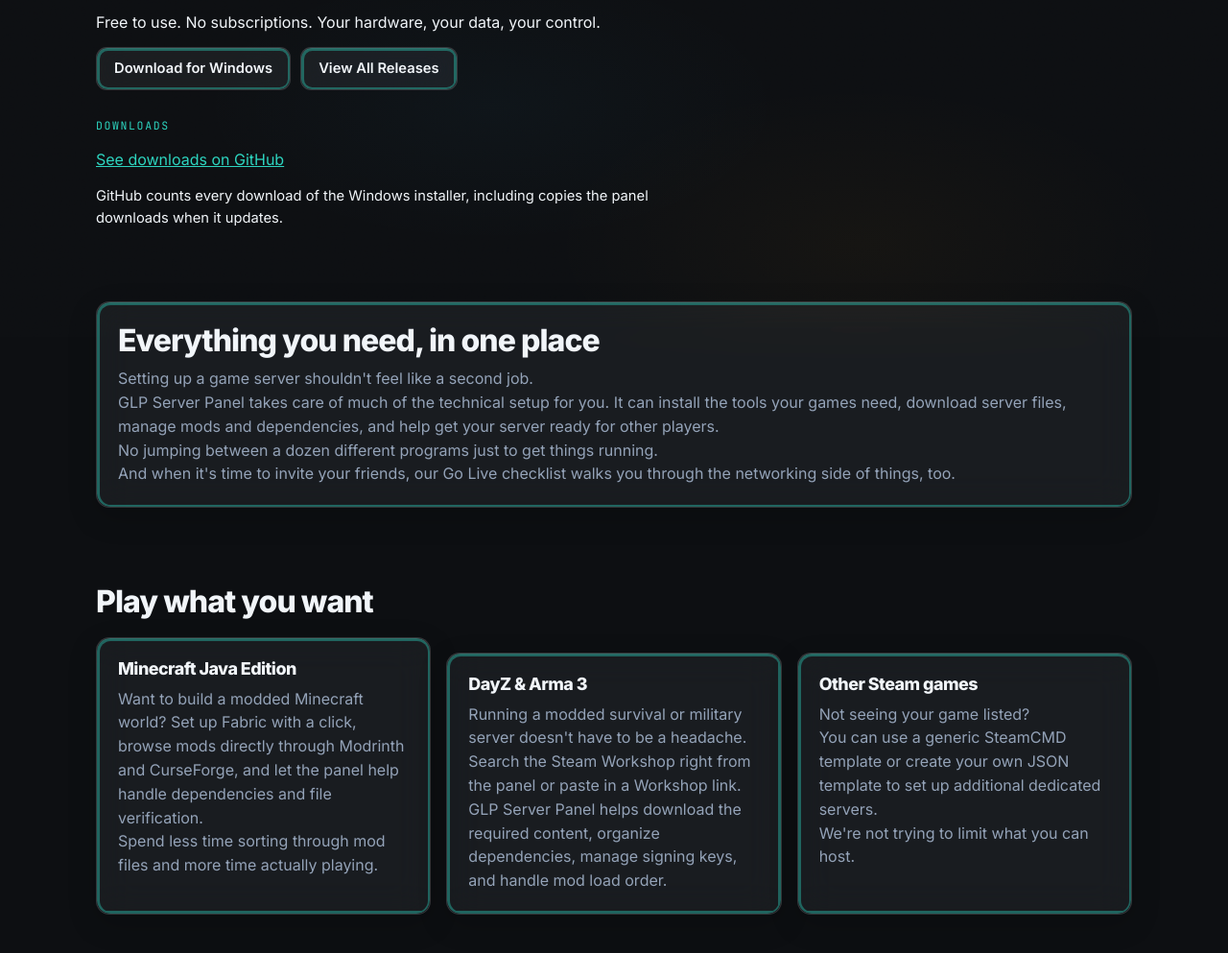
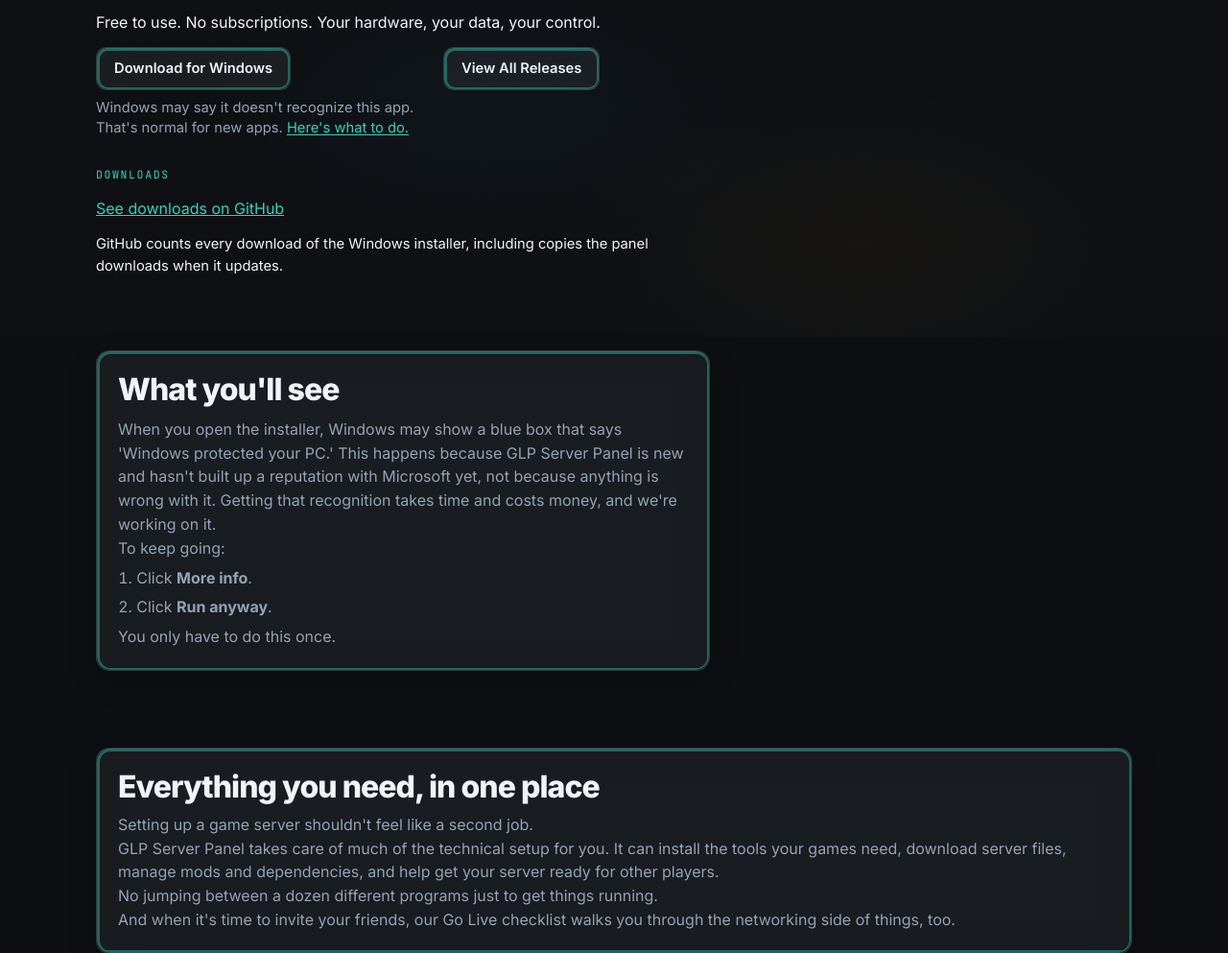
Before and after one commit to GettinLowProductions/GLP-Panel, a plain HTML site: page index.html in a window 1280 px wide. Shown: the part 449-1442 px from the top of the page at 96% size. Drawn offline with Linux system fonts and the light colour scheme; no server answers.

Commit message:
Explain the Windows unrecognized-app message under each download button

```diff
--- a/css/panel.css
+++ b/css/panel.css
@@ -108,3 +108,55 @@ h1, h2, h3, p, li, a {
 .site-footer .footer-brand {
   margin-bottom: 0;
 }
+
+.download-with-note {
+  display: flex;
+  flex-direction: column;
+  align-items: flex-start;
+  gap: 8px;
+  max-width: 22rem;
+}
+
+.hero-inner .actions,
+.cta-actions {
+  align-items: flex-start;
+}
+
+.windows-note-link {
+  margin: 0;
+  max-width: 22rem;
+  font-size: 0.92rem;
+  font-weight: 400;
+  line-height: 1.45;
+  color: var(--muted);
+}
+
+.hero-inner .windows-note-link {
+  margin-bottom: 0;
+  max-width: 22rem;
+}
+
+.windows-note-link a {
+  color: var(--cyan);
+  text-decoration: underline;
+  text-underline-offset: 2px;
+}
+
+.windows-note-link a:hover {
+  color: #fff;
+}
+
+.windows-note-box {
+  border-color: var(--line-strong);
+  box-shadow: inset 3px 0 0 var(--cyan);
+  max-width: 40rem;
+}
+
+.windows-note-box h2 {
+  margin-bottom: 10px;
+}
+
+#windows-note:target {
+  outline: 2px solid var(--cyan);
+  outline-offset: 4px;
+}
--- a/index.html
+++ b/index.html
@@ -54,13 +54,31 @@
         <p>Turn your Windows PC into a game server host, manage multiple games from one place, and invite your friends to play. Whether you're setting up your first Minecraft world or managing a heavily modded DayZ server, we've made the process as straightforward as possible.</p>
         <p>Free to use. No subscriptions. Your hardware, your data, your control.</p>
         <div class="actions">
-          <a class="btn btn-primary" id="download-btn" href="https://github.com/CarterCanDo/GLP-Server-Panel-Releases/releases/latest">Download for Windows<span id="download-version"></span></a>
+          <div class="download-with-note">
+            <a class="btn btn-primary" id="download-btn" href="https://github.com/CarterCanDo/GLP-Server-Panel-Releases/releases/latest">Download for Windows<span id="download-version"></span></a>
+            <p class="windows-note-link">Windows may say it doesn't recognize this app. That's normal for new apps. <a href="#windows-note">Here's what to do.</a></p>
+          </div>
           <a class="btn btn-secondary" id="all-releases" href="https://github.com/CarterCanDo/GLP-Server-Panel-Releases/releases">View All Releases</a>
         </div>
         <div class="hero-stat">
           <p class="kicker">Downloads</p>
           <p class="dl-count" id="download-count" aria-live="polite"><a href="https://github.com/CarterCanDo/GLP-Server-Panel-Releases/releases">See downloads on GitHub</a></p>
           <p class="lede dl-note">GitHub counts every download of the Windows installer, including copies the panel downloads when it updates.</p>
+        </div>
+      </div>
+    </section>
+
+    <section class="section tight" aria-labelledby="windows-note-title">
+      <div class="wrap">
+        <div class="card windows-note-box" id="windows-note">
+          <h2 id="windows-note-title">What you'll see</h2>
+          <p>When you open the installer, Windows may show a blue box that says 'Windows protected your PC.' This happens because GLP Server Panel is new and hasn't built up a reputation with Microsoft yet, not because anything is wrong with it. Getting that recognition takes time and costs money, and we're working on it.</p>
+          <p>To keep going:</p>
+          <ol>
+            <li>Click <strong>More info</strong>.</li>
+            <li>Click <strong>Run anyway</strong>.</li>
+          </ol>
+          <p>You only have to do this once.</p>
         </div>
       </div>
     </section>
@@ -197,7 +215,10 @@
           <p>Whether you're building a Minecraft world with a few friends, running a DayZ community, or experimenting with your own dedicated servers, GLP Server Panel gives you a place to start.</p>
           <p>Your PC. Your community. Your adventure.</p>
           <div class="actions cta-actions">
-            <a class="btn btn-primary" id="download-btn-cta" href="https://github.com/CarterCanDo/GLP-Server-Panel-Releases/releases/latest">Download GLP Server Panel for Windows</a>
+            <div class="download-with-note">
+              <a class="btn btn-primary" id="download-btn-cta" href="https://github.com/CarterCanDo/GLP-Server-Panel-Releases/releases/latest">Download GLP Server Panel for Windows</a>
+              <p class="windows-note-link">Windows may say it doesn't recognize this app. That's normal for new apps. <a href="#windows-note">Here's what to do.</a></p>
+            </div>
           </div>
         </div>
       </div>
```
